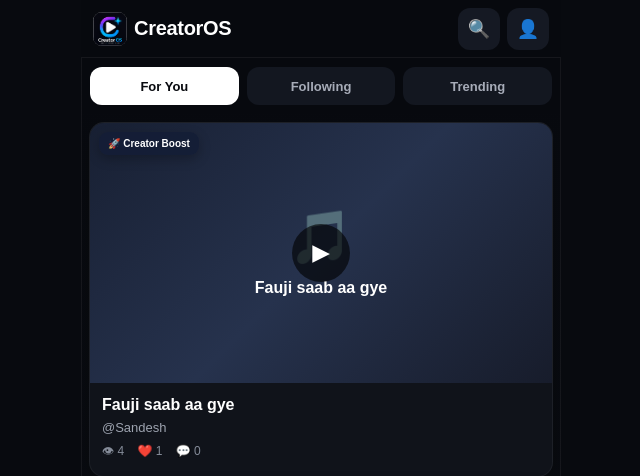
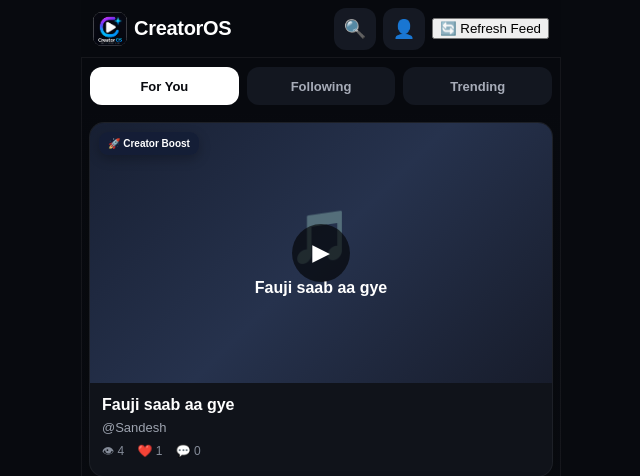
Before and after one commit to Roop22ji/CreatorOS, a Flask app: page / in a window 1280 px wide. Shown: the top 476 px of the page, without its empty margins (319-959 px from the left). Run offline with Flask 3, Linux system fonts and the light colour scheme; data comes from the database, SQL or seed files in the repository; data that the repository does not hold is empty; some libraries are stand-ins or nearby versions.

Commit message:
Update app.html

```diff
--- a/backend/templates/app.html
+++ b/backend/templates/app.html
@@ -69,6 +69,9 @@
                 aria-label="Profile"
             >
                 👤
+            </button>
+            <button onclick="ownerRefreshFeed()">
+                🔄 Refresh Feed
             </button>
 
         </div>
```
